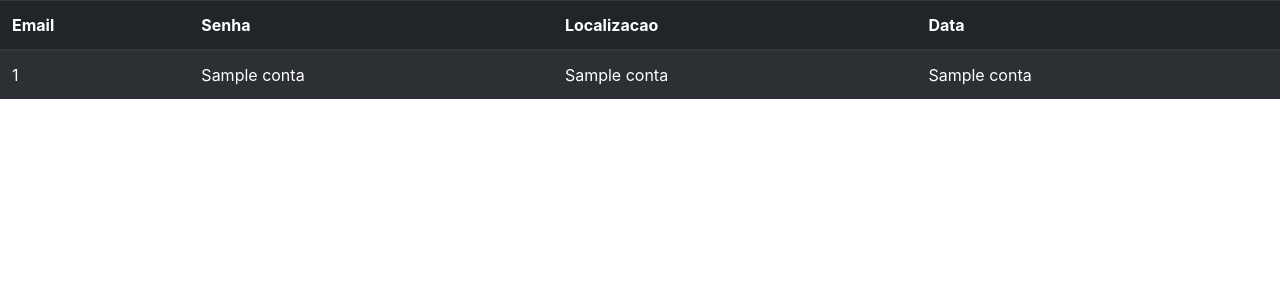
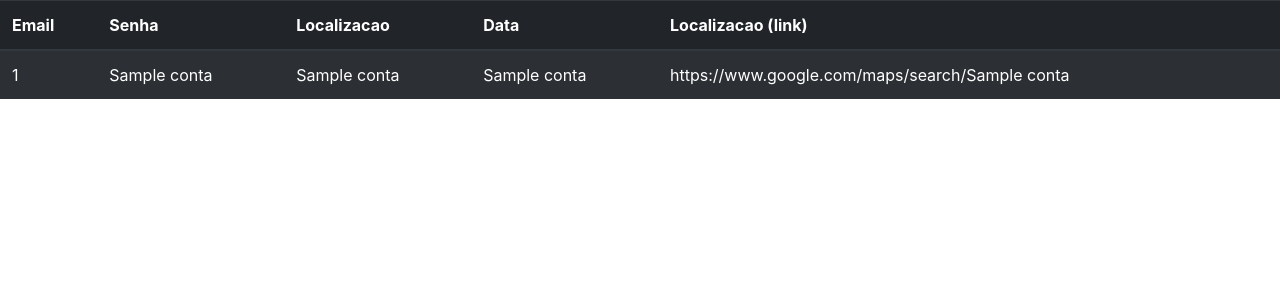
Before and after one commit to Breno-Faria/pesca-visualization, a Flask app: page / in a window 1280 px wide. Shown: the top 300 px of the page. Run offline with Flask 2, Linux system fonts and the light colour scheme; a database or web service that is not in the repository returns one stand-in record (values such as "Sample title"); some libraries are stand-ins or nearby versions.

Commit message:
new column added

```diff
--- a/templates/index.html
+++ b/templates/index.html
@@ -16,6 +16,7 @@
                 <th scope="col">Senha</th>
                 <th scope="col">Localizacao</th>
                 <th scope="col">Data</th>
+                <th scope="col">Localizacao (link)</th>
             </thead>
             {% for account in accounts %}
                 <tr>
@@ -23,6 +24,7 @@
                     <td>{{ account[1] }}</td>
                     <td>{{ account[2] }}</td>
                     <td>{{ account[3] }}</td>
+                    <td>https://www.google.com/maps/search/{{account[2]}}</td>
                 </tr>
             {% endfor %}
         </table>
```
